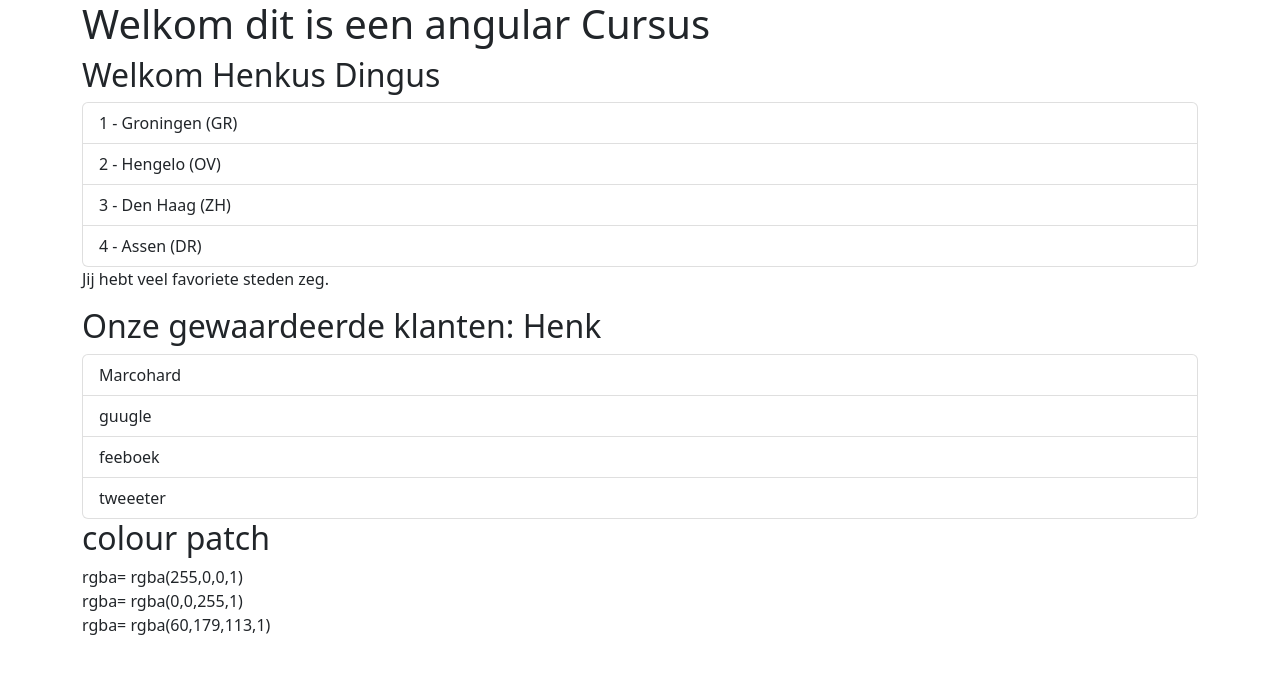
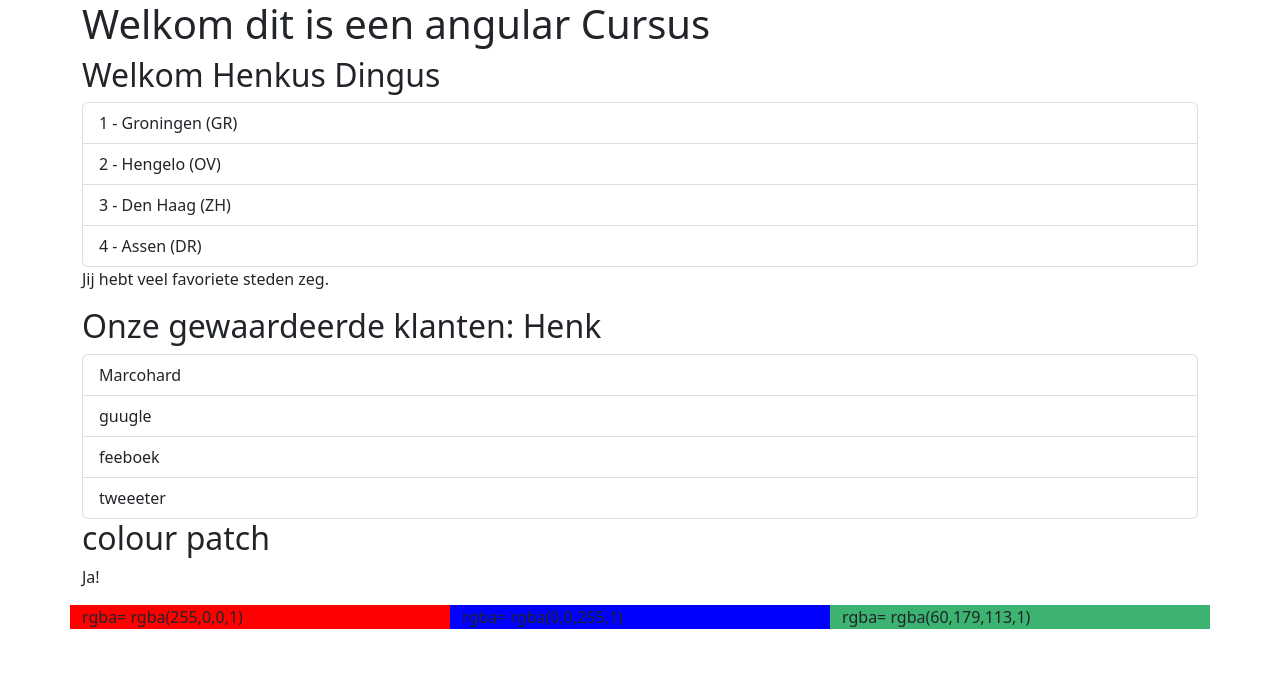
Before and after one commit to Jesper-LI/cursus-app, an Angular app: page / in a window 1280 px wide. Shown: the top 674 px of the page. Built offline with nearby package versions, Linux system fonts and the light colour scheme.

Commit message:
Clicky clicky

```diff
--- a/src/app/colour-object.ts
+++ b/src/app/colour-object.ts
@@ -1,11 +1,21 @@
 export class ColourObject {
+    rgba: string;
     constructor (
         public r:number,
         public g:number,
         public b:number,
         public a:number,
-        public rgba:string
+        public name? : string,
+
     ) {
+        this.rgba = `rgba(${this.r},${this.g},${this.b},${this.a})`;
+    }
 
+    /**
+     * getRGBA
+     */
+    public getRGBA() {
+        return `rgba(${this.r},${this.g},${this.b},${this.a})`;
     }
+
 }
--- a/src/app/colourpatch/colourpatch.component.html
+++ b/src/app/colourpatch/colourpatch.component.html
@@ -1,4 +1,8 @@
 <h2>colour patch</h2>
-<div class="row">
-    <div *ngFor="let color of colours" class="col-6-md">rgba= {{color.rgba}} </div>
+<div [style.background]="myBackground">
+  <p>Ja!</p>
+  <div class="row">
+    <div *ngFor="let color of colours" [style.background]='color.rgba' class="col" [title]="color.name"
+      (click)="onClickPatch(color)">rgba= {{color.rgba}}</div>
+  </div>
 </div>
--- a/src/app/colourpatch/colourpatch.component.ts
+++ b/src/app/colourpatch/colourpatch.component.ts
@@ -8,8 +8,8 @@ import { ColourObject } from "./../colour-object";
 })
 export class ColourpatchComponent implements OnInit {
 
-  colours:ColourObject[] = [];
-  rgba = '';
+  colours: ColourObject[] = [];
+  myBackground = '';
 
   constructor() {
 
@@ -17,11 +17,15 @@ export class ColourpatchComponent implements OnInit {
 
   ngOnInit(): void {
     this.colours = [
-      new ColourObject(255,0,0,1,''),
-      new ColourObject(0,0,255,1,''),
-      new ColourObject(60,179,113,1,'')
+      new ColourObject(255, 0, 0, 1, 'red'),
+      new ColourObject(0, 0, 255, 1, 'blue'),
+      new ColourObject(60, 179, 113, 1, 'green')
     ];
-    this.colours.forEach(color => color.rgba = `rgba(${color.r},${color.g},${color.b},${color.a})`);
+  }
+
+  onClickPatch(colour: ColourObject) {
+    alert(`Geklikt op ${colour.name} met waarde ${colour.rgba}`);
+    this.myBackground = colour.rgba;
   }
 
 }
```
